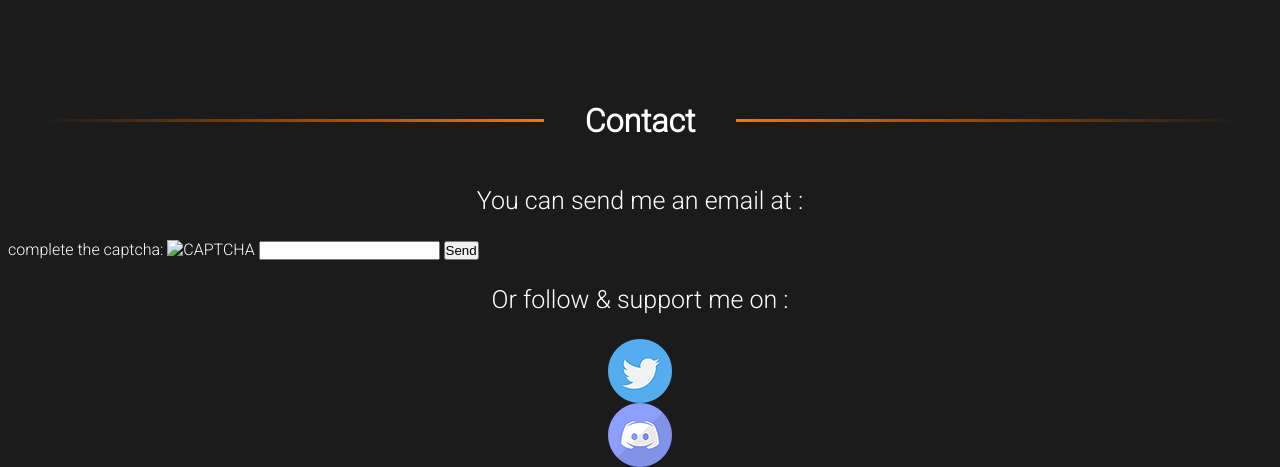
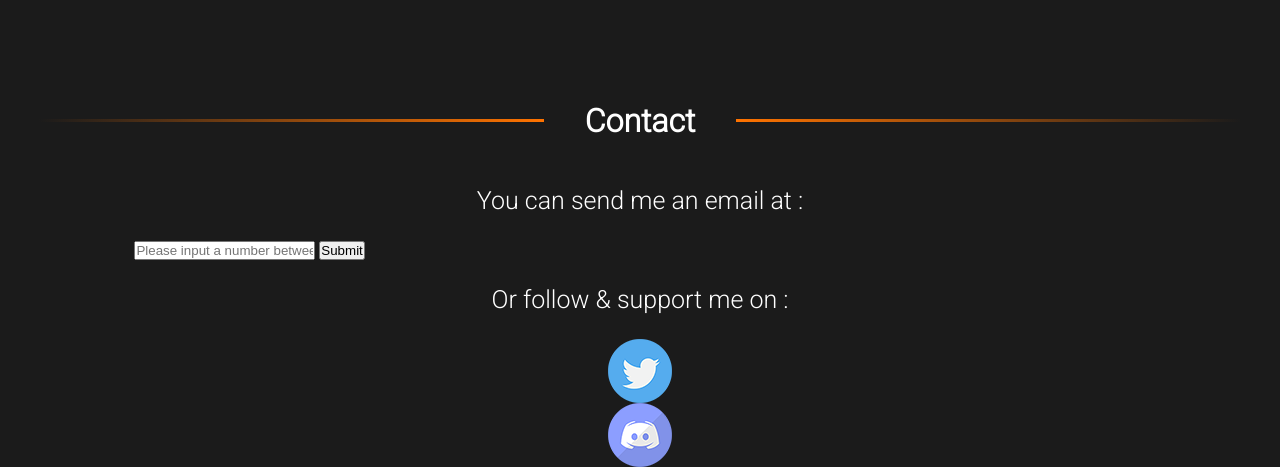
Before and after one commit to LambdaGames/LambdaGames.github.io, a PHP site: page / in a window 1280 px wide. Shown: the part 1629-2096 px from the top of the page. Run offline with PHP 8.4, Linux system fonts and the light colour scheme.

Commit message:
test captcha

```diff
--- a/css/style.css
+++ b/css/style.css
@@ -206,9 +206,13 @@ h1 {
     height: 4000px;
 }
 
+
+
 .captcha {
+    width: 80%;
+    margin: 0 auto;
+}
 
-}
 
 footer
 {
--- a/index.html
+++ b/index.html
@@ -104,12 +104,27 @@
         <div class="title"> <hr class="hr-left"> <h1> Contact </h1> <hr class="hr-right"> </div>
         <p>You can send me an email at :</p>
 
-        <form method="POST">
-            <label for="code">complete the captcha: </label>
-            <img src="captcha.php" alt="CAPTCHA"/>
-            <input type="text" id="code" name="code"/>
-            <input type="submit" value="Send"/>
-         </form>
+        <form class="captcha">
+            <input class="captcha-area" placeholder="Please input a number between 1 and 10" id="numb">
+            <button type="button" onclick="myFunction()">Submit</button>
+            <p id="demo"></p>
+
+            <script>
+                function myFunction() {
+                var x, text;
+                // Get the value of the input field with id="numb"
+                x = document.getElementById("numb").value;
+
+                // If x is Not a Number or less than one or greater than 10
+                if (isNaN(x) || x < 1 || x > 10) {
+                    text = "Input not valid";
+                } else {
+                    text = "lambdagamescontactme@gmail.com";
+                }
+                document.getElementById("demo").innerHTML = text;
+                }
+            </script>
+       </form>
 
         <p>Or follow & support me on :</p>
 
```
